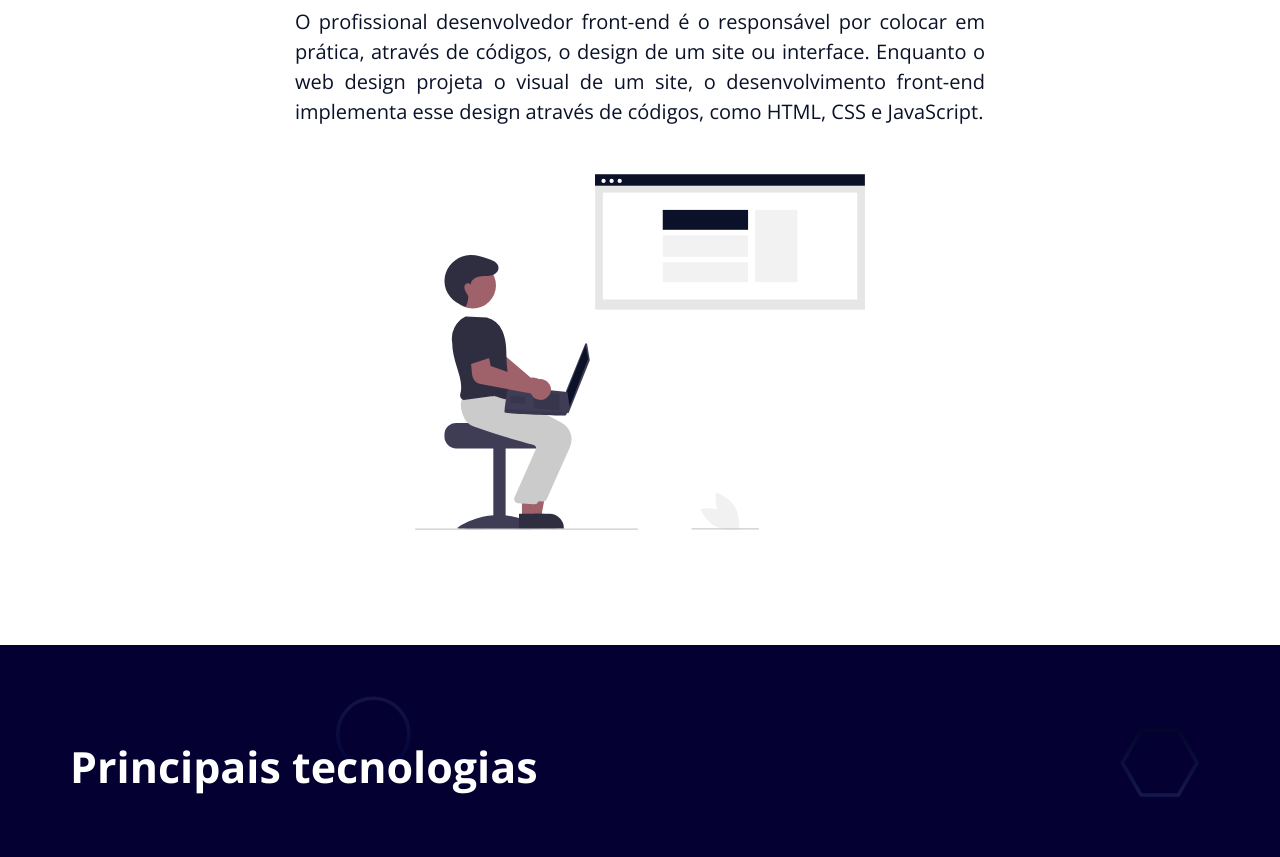
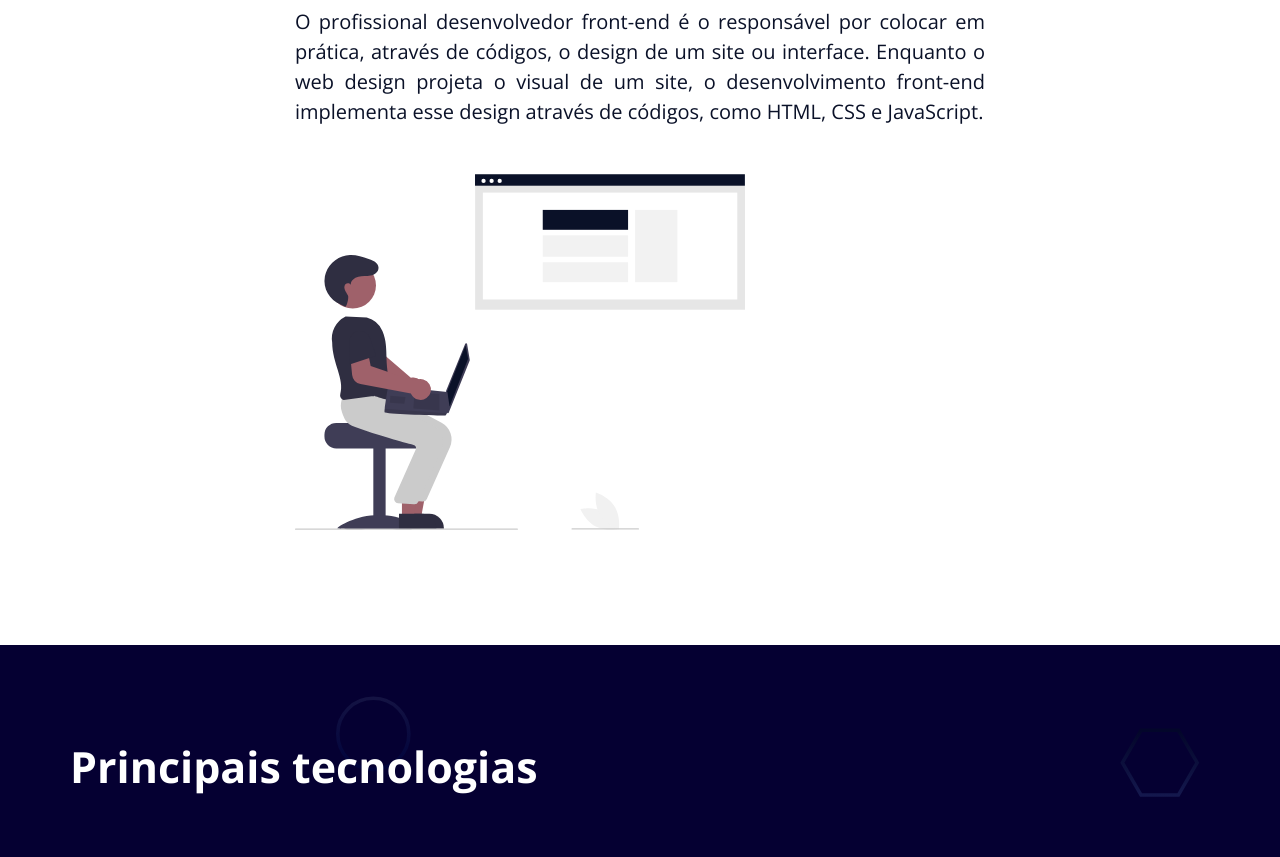
Before and after one commit to carlosbusquets05/Lande-page, a plain HTML site: page index.html in a window 1280 px wide. Shown: the part 1020-1877 px from the top of the page. Drawn offline with nearby package versions, Linux system fonts and the light colour scheme.

Commit message:
Update index.html

```diff
--- a/index.html
+++ b/index.html
@@ -68,7 +68,7 @@
           front-end implementa esse design através de códigos, como HTML, CSS e
           JavaScript.
         </p>
-        <div class="centerimage">
+        <div class="centerimage intro-img">
           <img
             src="Assets/undraw_web_developer_re_h7ie.svg"
             alt="desenvolvedor web"
```
